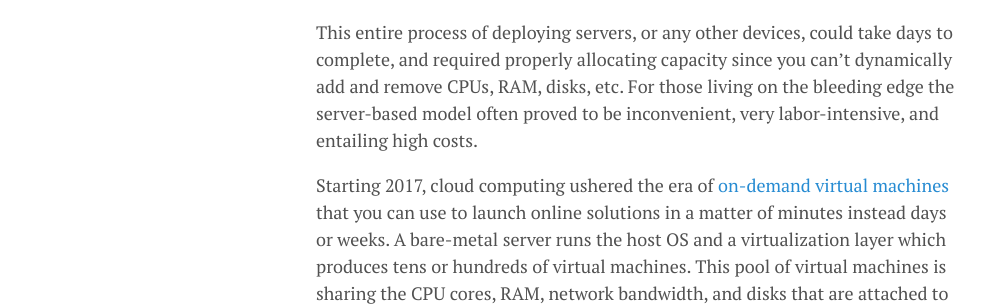
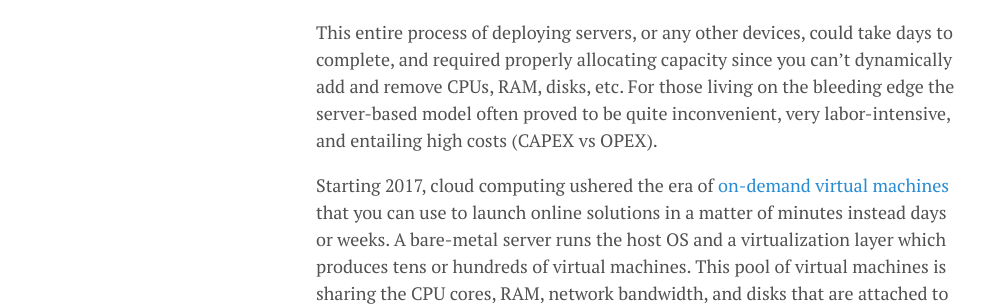
Before and after one commit to lgeurts/lgeurts.github.io, a Jekyll site: the page built from _posts/2022-03-29-what-is-serverless-computing.md, in a window 1280 px wide. Shown: the part 343-649 px from the top of the page, without its empty margins (0-985 px from the left). Built offline with Jekyll 4.4.1, drawn with Linux system fonts in a browser that asks for light colours; nearby versions of some CDN libraries; comment, search, counter and statistics services are not loaded.

Commit message:
Update 2022-03-29-what-is-serverless-computing.md

```diff
--- a/_posts/2022-03-29-what-is-serverless-computing.md
+++ b/_posts/2022-03-29-what-is-serverless-computing.md
@@ -11,7 +11,7 @@ tags: [ Cloud Computing ]
 
 Back in the days, a company had to buy expensive physical servers, set those up somewhere in rooms that were outfitted with peripheral subsystems for cooling, ventilation, fire suppression, etc., and then configure each server in order to run their applications. They also had to hire engineers to maintain these bare-metal servers and troubleshoot any issues that could occur along the way.
 
-This entire process of deploying servers, or any other devices, could take days to complete, and required properly allocating capacity since you can't dynamically add and remove CPUs, RAM, disks, etc. For those living on the bleeding edge the server-based model often proved to be inconvenient, very labor-intensive, and entailing high costs.
+This entire process of deploying servers, or any other devices, could take days to complete, and required properly allocating capacity since you can't dynamically add and remove CPUs, RAM, disks, etc. For those living on the bleeding edge the server-based model often proved to be quite inconvenient, very labor-intensive, and entailing high costs (CAPEX vs OPEX).
 
 Starting 2017, cloud computing ushered the era of [on-demand virtual machines](https://aws.amazon.com/ec2/) that you can use to launch online solutions in a matter of minutes instead days or weeks. A bare-metal server runs the host OS and a virtualization layer which produces tens or hundreds of virtual machines. This pool of virtual machines is sharing the CPU cores, RAM, network bandwidth, and disks that are attached to the host computer.
 
```
